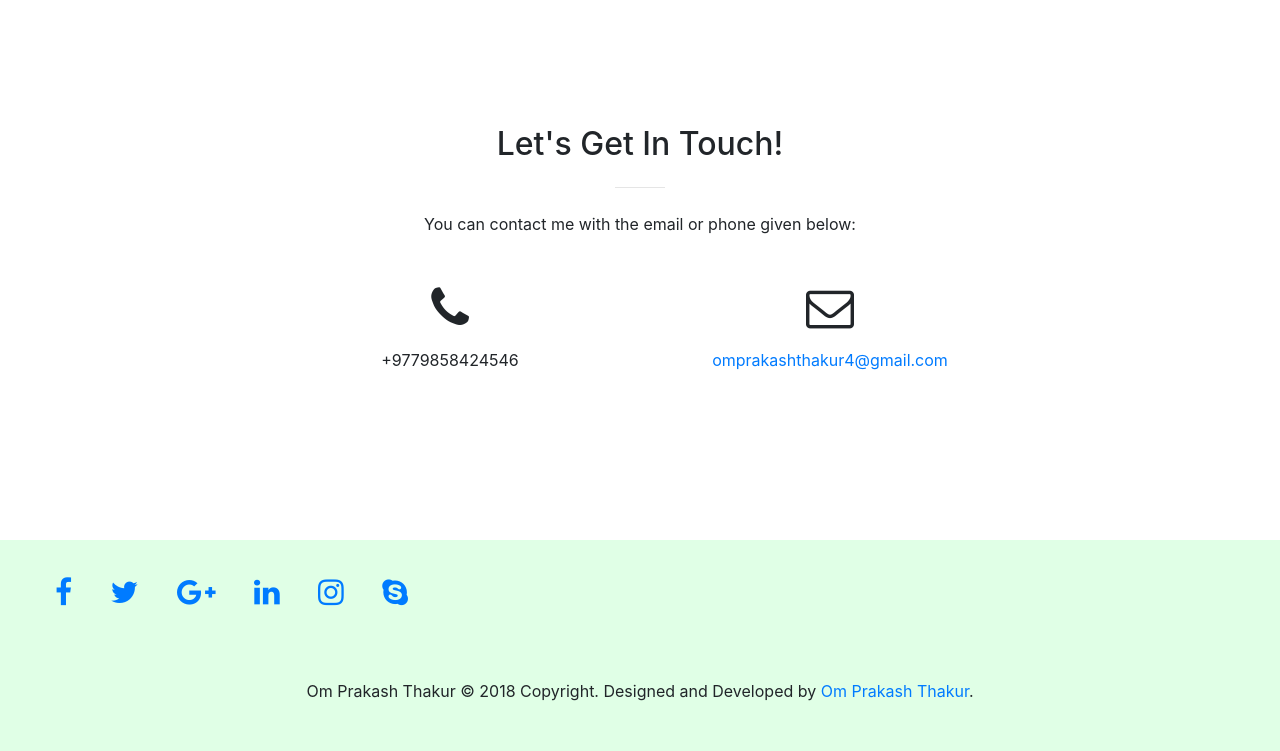
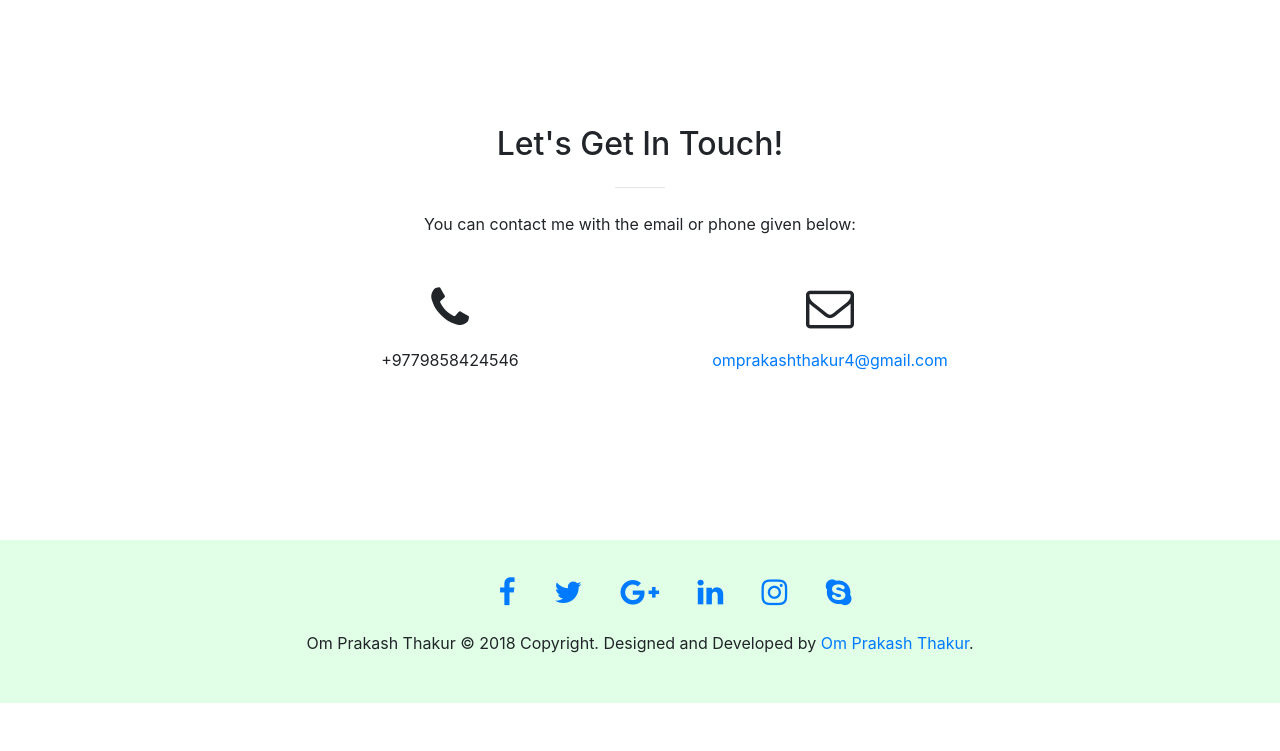
Before and after one commit to omprakashthakur/omprakashthakur.com.np, a website with bundled scripts: page index.html in a window 1280 px wide. Shown: the part 1692-2443 px from the top of the page. After the commit the page ends 2395 px from the top, so only its background shows below. Built offline with nearby package versions, Linux system fonts and the light colour scheme.

Commit message:
social links centered

```diff
--- a/index.html
+++ b/index.html
@@ -209,8 +209,7 @@
     </section>
 
     <!-- Footer -->
-    <footer class="page-footer mt-4">
-      <div class="row">
+    <footer class="page-footer mt-4 text-center">
       <ul class="social-links">
          <li><a href="http://facebook.com/omprakash.thakur"><i class="fa fa-facebook fb"></i></a></li>
          <li><a href="http://twitter.com/Thakur_OmP"><i class="fa fa-twitter tw"></i></a></li>
@@ -219,9 +218,8 @@
          <li><a href="http://instagram.com/thakur_om_"><i class="fa fa-instagram ig"></i></a></li>
          <li><a href="skype:arya_thakur46?userinfo"><i class="fa fa-skype skp"></i></a></li>
       </ul>
-      </div>
       <!--Copyright-->
-      <div class="footer-copyright py-5 text-center">
+      <div class="footer-copyright pb-5 text-center">
         Om Prakash Thakur © <script>document.write(new Date().getFullYear())</script> Copyright. Designed and Developed by <a href="https://www.facebook.com/omprakash.thakur"> Om Prakash Thakur</a>.
       </div>
       <!--/.Copyright-->
```
Lines whose indentation alone changed are shown as unchanged.
